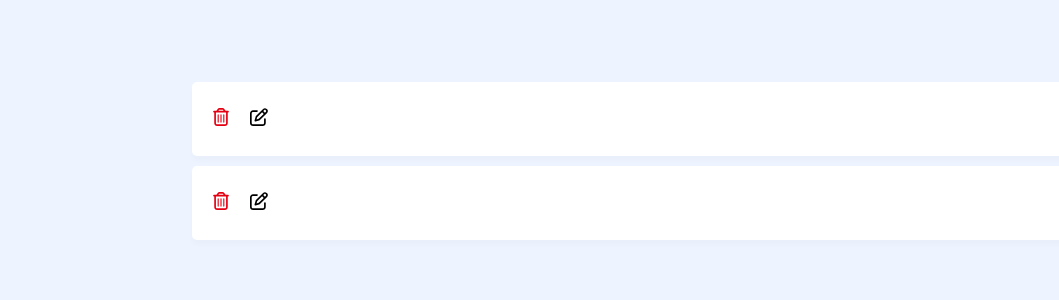
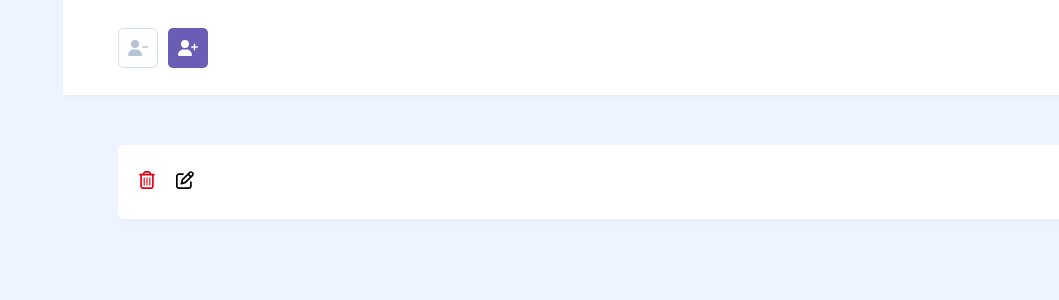
Before and after one commit to marjanabbasqoli/contacts-list-with-context, a React (Vite) app: page / in a window 1280 px wide. Shown: the top 300 px of the page, without its empty margins (221-1280 px from the left). Built offline with nearby package versions, Linux system fonts and the light colour scheme; data requests are answered from the project's data file.

Commit message:
add other actions

```diff
--- a/public/db.json
+++ b/public/db.json
@@ -1,17 +1,9 @@
 {
   "contacts": [
     {
-      "id": "156321",
-      "name": "مرجان عباسقلی",
-      "email": "abbasqolimarjan@gmail.com",
-      "phone": "09123499312",
-      "job": "",
-      "isChecked": false
-    },
-    {
-      "id": "48280",
+      "id": "23355",
       "name": "مرجان عباسقلی دولابی",
-      "email": "abbasqolimarjan@gmail.com",
+      "email": "mae@yahoo.com",
       "phone": "09123499312",
       "job": "",
       "isChecked": false
--- a/src/components/ContactForm/ContactForm.jsx
+++ b/src/components/ContactForm/ContactForm.jsx
@@ -101,10 +101,10 @@ function ContactForm({ type, id, setAddButton }) {
 				});
 				toast.success("مخاطب با موفقیت افزوده شد");
 			} else {
-				// dispatch({
-				// 	type: "EDIT",
-				// 	payload: form,
-				// });
+				dispatch({
+					type: "EDIT",
+					payload: form,
+				});
 				toast.success("مخاطب با موفقیت ویرایش شد");
 			}
 		}
--- a/src/components/ContactItem/ContactItem.jsx
+++ b/src/components/ContactItem/ContactItem.jsx
@@ -1,29 +1,52 @@
 import { FaCheck, FaRegPenToSquare, FaRegTrashCan } from "react-icons/fa6";
 import styles from "./ContactItem.module.scss";
-import { useContext } from "react";
+import { useContext, useEffect, useState } from "react";
 import { ContactContext } from "../../context/ContactContext";
+import ContactForm from "../ContactForm/ContactForm";
+import Confirm from "../Confirm/Confirm";
 
-function ContactItem({ contact: { id, name, email } }) {
+function ContactItem({
+	contact: { id, name, email },
+	checkedList,
+	setCheckedList,
+	checkButton,
+}) {
 	const { dispatch } = useContext(ContactContext);
+	const [checked, setChecked] = useState(false);
+	const [addButton, setAddButton] = useState(false);
+	const [deleteButton, setDeleteButton] = useState(false);
+
+	const changeHandler = (e, id) => {
+		if (e.target.checked) {
+			setCheckedList([...checkedList, id]);
+		} else {
+			const newList = checkedList.filter((c) => c !== id);
+			setCheckedList(newList);
+		}
+		setChecked(e.target.checked);
+	};
+
+	const confirmHandler = (confirm) => {
+		confirm && dispatch({ type: "DELETE", payload: id });
+		setDeleteButton(false);
+	};
+
+	useEffect(() => {
+		!checkButton && setChecked(false);
+	}, [checkButton]);
+
 	return (
 		<>
 			<div className={styles.checkboxWrapper}>
-				<div className={`${styles.checkbox}`}>
-					{/* <input
+				<div className={`${styles.checkbox} ${checkButton ? styles.show : null}`}>
+					<input
 						type="checkbox"
-						onChange={(e) => {
-							dispatch({ type: "CHECKED", payload: { id, e } });
-							// setChecked((checked) => !checked);
-							// checked = e.target.checked;
-							setCheckedCount((checkedCount) =>
-								e.target.checked ? checkedCount + 1 : checkedCount - 1
-							);
-						}}
-					/> */}
-
-					{/* <div>
+						onChange={(e) => changeHandler(e, id)}
+						checked={checked}
+					/>
+					<div>
 						<FaCheck />
-					</div> */}
+					</div>
 				</div>
 				<div className={styles.oneItem}>
 					<div className={styles.rightBox}>
@@ -37,23 +60,13 @@ function ContactItem({ contact: { id, name, email } }) {
 					</div>
 					{
 						<div className={styles.buttons}>
-							<button
-								onClick={() =>
-									dispatch({
-										type: "EDIT",
-										payload: {
-											id: "2358",
-											name: "مرجان",
-											email: "marjan@hdsd.com",
-										},
-									})
-								}
-							>
+							<button onClick={() => setAddButton(true)}>
 								<FaRegPenToSquare />
 							</button>
 							<button
 								style={{ color: "#e40012" }}
-								onClick={() => dispatch({ type: "DELETE", payload: id })}
+								// onClick={() => dispatch({ type: "DELETE", payload: id })}
+								onClick={() => setDeleteButton(true)}
 							>
 								<FaRegTrashCan />
 							</button>
@@ -61,6 +74,14 @@ function ContactItem({ contact: { id, name, email } }) {
 					}
 				</div>
 			</div>
+
+			{addButton && (
+				<ContactForm type="edit" setAddButton={setAddButton} id={id} />
+			)}
+
+			{deleteButton && (
+				<Confirm title="آیا مخاطب حذف شود؟" confirmHandler={confirmHandler} />
+			)}
 		</>
 	);
 }
--- /dev/null
+++ b/src/components/ContactsChecked/ContactsChecked.jsx
@@ -0,0 +1,32 @@
+import { useContext, useState } from "react";
+import Confirm from "../Confirm/Confirm";
+import { ContactContext } from "../../context/ContactContext";
+import { toast } from "react-toastify";
+
+function ContactsChecked({
+	checkedList,
+	setCheckedList,
+	setCheckButton,
+	setDeleteCheckedButton,
+}) {
+	const { dispatch } = useContext(ContactContext);
+
+	const confirmHandler = (confirm) => {
+		if (confirm) {
+			dispatch({ type: "DELETE_CHECKED", payload: checkedList });
+			toast.success("عملیات با موفقیت انجام شد");
+		}
+		setCheckedList([]);
+		setCheckButton(false);
+		setDeleteCheckedButton(false);
+	};
+
+	return (
+		<Confirm
+			title={`آیا ${checkedList.length} مخاطب از لیست حذف شود؟`}
+			confirmHandler={confirmHandler}
+		/>
+	);
+}
+
+export default ContactsChecked;
--- a/src/components/ContactsList/ContactsList.jsx
+++ b/src/components/ContactsList/ContactsList.jsx
@@ -11,6 +11,10 @@ function ContactsList() {
 		dispatch,
 	} = useContext(ContactContext);
 
+	const [checkedList, setCheckedList] = useState([]);
+	const [checkButton, setCheckButton] = useState(false);
+	const [deleteCheckedButton, setDeleteCheckedButton] = useState(false);
+
 	useEffect(() => {
 		axios
 			.get("http://localhost:3000/contacts")
@@ -18,11 +22,15 @@ function ContactsList() {
 			.catch((error) => dispatch({ type: "FAILED", payload: error.message }));
 	}, []);
 
-	// console.log(contacts);
-
 	return (
 		<div>
-			<Header />
+			<Header
+				checkedList={checkedList}
+				setCheckedList={setCheckedList}
+				setCheckButton={setCheckButton}
+				deleteCheckedButton={deleteCheckedButton}
+				setDeleteCheckedButton={setDeleteCheckedButton}
+			/>
 			<div className="container">
 				<div className={styles.contactsList}>
 					{isLoading ? (
@@ -35,21 +43,28 @@ function ContactsList() {
 								<div className={styles.noItem}>مخاطبی یافت نشد</div>
 							) : (
 								contacts.map((contact) => (
-									<ContactItem key={contact.id} contact={contact} />
+									<ContactItem
+										key={contact.id}
+										contact={contact}
+										checkedList={checkedList}
+										setCheckedList={setCheckedList}
+										checkButton={checkButton}
+									/>
 								))
 							)}
 						</div>
 					)}
 				</div>
+
+				{!!checkedList.length && (
+					<button
+						onClick={() => setDeleteCheckedButton(true)}
+						className={styles.deleteAll}
+					>
+						حذف همه
+					</button>
+				)}
 			</div>
-
-			<button
-				onClick={() =>
-					dispatch({ type: "DELETE_CHECKED", payload: ["101220", "111507"] })
-				}
-			>
-				delete checked
-			</button>
 		</div>
 	);
 }
--- a/src/components/Header/Header.jsx
+++ b/src/components/Header/Header.jsx
@@ -2,29 +2,60 @@ import { useContext, useState } from "react";
 import { ContactContext } from "../../context/ContactContext";
 import ContactForm from "../ContactForm/ContactForm";
 import styles from "./Header.module.scss";
+import ContactsChecked from "../ContactsChecked/ContactsChecked";
+import { FaUserMinus, FaUserPlus } from "react-icons/fa6";
 
-function Header() {
-	const { dispatch } = useContext(ContactContext);
+function Header({
+	checkedList,
+	setCheckedList,
+	setCheckButton,
+	deleteCheckedButton,
+	setDeleteCheckedButton,
+}) {
 	const [addButton, setAddButton] = useState(false);
+
 	return (
 		<>
+			<div className={styles.bg}>
+				<div className="container">
+					<div className={styles.flexBox}>
+						<h1>لیست مخاطبین</h1>
+
+						<div className={styles.leftBox}>
+							{/* <Search /> */}
+
+							<div className={styles.buttonsWrap}>
+								<button onClick={() => setAddButton(true)}>
+									<FaUserPlus />
+								</button>
+
+								<button onClick={() => setCheckButton((checkButton) => !checkButton)}>
+									<FaUserMinus />
+								</button>
+							</div>
+						</div>
+					</div>
+				</div>
+			</div>
+			{/* <button onClick={() => setAddButton(true)}>add</button>
 			<button
 				// onClick={() =>
-				// 	dispatch({
-				// 		type: "ADD",
-				// 		payload: {
-				// 			id: Math.ceil(Math.random() * 10000 * (Math.random() * 24)).toFixed(),
-				// 			name: "test",
-				// 			email: "twew@nn.co",
-				// 		},
-				// 	})
+				// 	dispatch({ type: "DELETE_CHECKED", payload: ["101220", "111507"] })
 				// }
-				onClick={() => setAddButton(true)}
+				onClick={() => setCheckButton((checkButton) => !checkButton)}
 			>
-				add
-			</button>
+				delete checked
+			</button> */}
 
 			{addButton && <ContactForm type="add" setAddButton={setAddButton} />}
+			{deleteCheckedButton && (
+				<ContactsChecked
+					checkedList={checkedList}
+					setCheckedList={setCheckedList}
+					setCheckButton={setCheckButton}
+					setDeleteCheckedButton={setDeleteCheckedButton}
+				/>
+			)}
 		</>
 	);
 }
--- a/src/components/Header/Header.module.scss
+++ b/src/components/Header/Header.module.scss
@@ -0,0 +1,49 @@
+.bg {
+	background: #fff;
+	box-shadow: 0 0 10px 0 rgba(0, 0, 0, 0.05);
+}
+
+.buttonsWrap {
+	display: flex;
+	align-items: center;
+
+	button {
+		width: 40px;
+		height: 40px;
+		display: flex;
+		align-items: center;
+		justify-content: center;
+		flex-shrink: 0;
+		border: none;
+		border-radius: 5px;
+		font-size: 20px;
+		box-sizing: border-box;
+		cursor: pointer;
+
+		&:not(:last-child) {
+			margin-inline-end: 10px;
+		}
+
+		&:first-child {
+			background: #695db5;
+			color: white;
+		}
+
+		&:last-child {
+			border: 1px solid #d9e1ea;
+			background: white;
+			color: #b4c4d6;
+		}
+	}
+}
+
+.flexBox {
+	display: flex;
+	align-items: center;
+	justify-content: space-between;
+}
+
+.leftBox {
+	display: flex;
+	align-items: center;
+}
--- a/src/main.jsx
+++ b/src/main.jsx
@@ -2,5 +2,12 @@ import { StrictMode } from "react";
 import { createRoot } from "react-dom/client";
 import App from "./App.jsx";
 import "./global.scss";
+import { ToastContainer } from "react-toastify";
+import "react-toastify/dist/ReactToastify.css";
 
-createRoot(document.getElementById("root")).render(<App />);
+createRoot(document.getElementById("root")).render(
+	<>
+		<App />
+		<ToastContainer rtl="true" />
+	</>
+);
```
Also changed, not shown: src/components/Search/Search.jsx (added, +21 -0 lines), src/components/Search/Search.module.scss (added).
